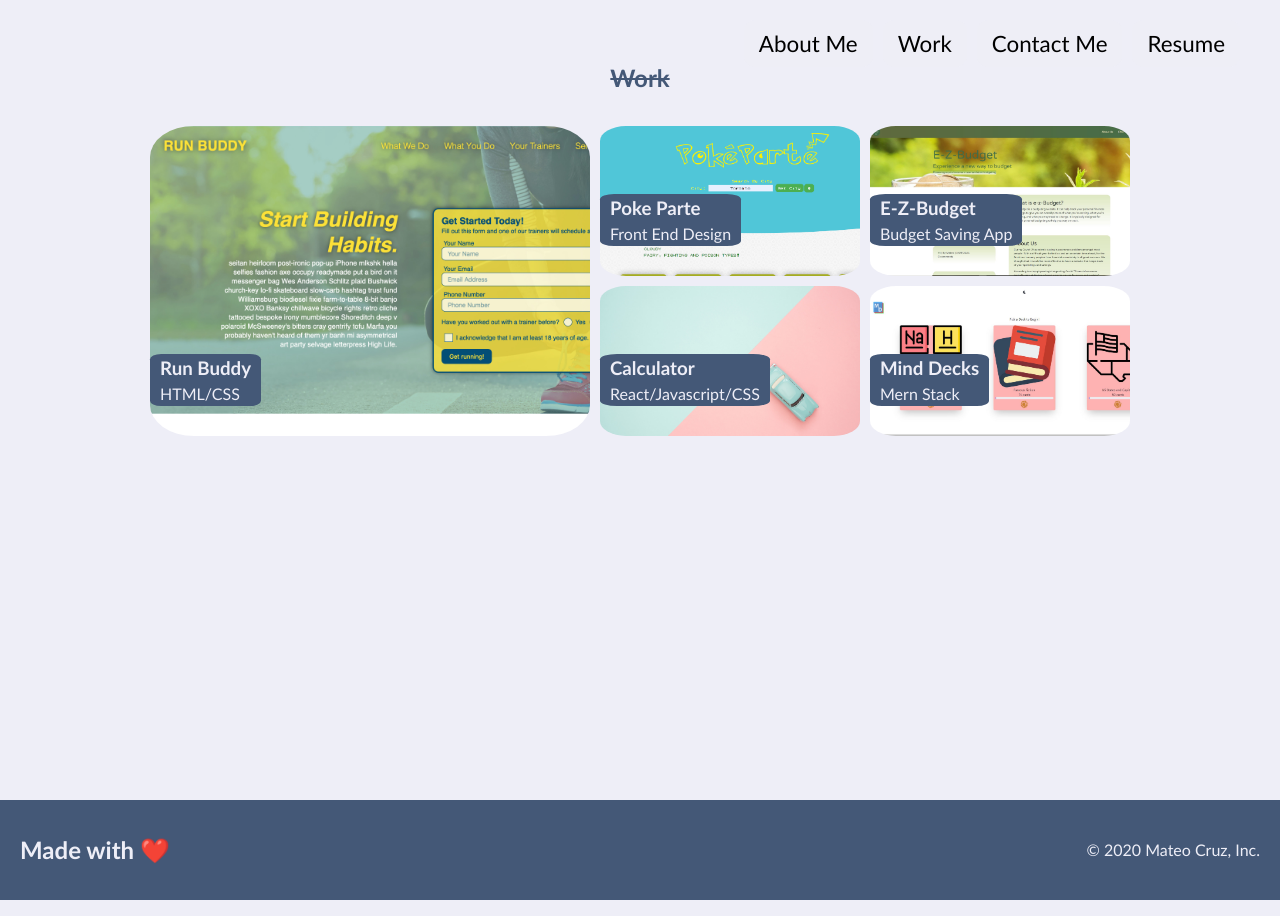
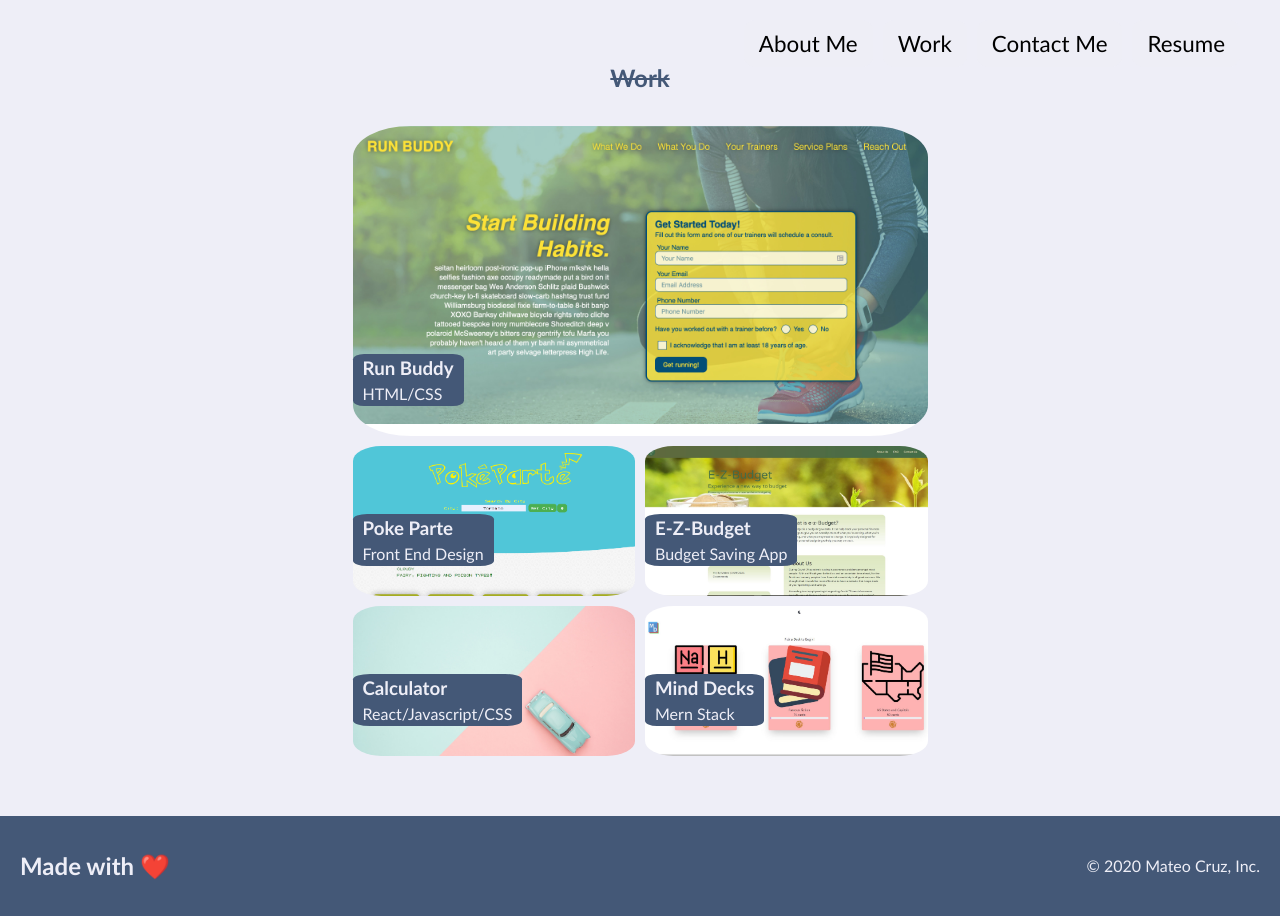
Before and after one commit to cruzma/React-Portfolio, a React (Create React App) app: page / in a window 1280 px wide. Both pictures are taken after a click on the link "Work". Built offline with nearby package versions, Linux system fonts and the light colour scheme.

Commit message:
updated grid layout of projects

```diff
--- a/src/components/ContactForm/index.js
+++ b/src/components/ContactForm/index.js
@@ -4,7 +4,7 @@ import { validateEmail } from '../../utils/helpers';
 
 function Contact(){
 
-    const [formState, setFormState] = useState({ name: '', email: '', message: '', mailSent: false, error: null });
+    const [formState, setFormState] = useState({ name: '', email: '', message: '' });
     const { name, email, message } = formState;
     const [errorMessage, setErrorMessage] = useState('');
 
@@ -45,6 +45,7 @@ function Contact(){
         .catch((err) => {
             console.log('Failed...', err);
         })
+
     }
 
     return(
--- a/src/index.css
+++ b/src/index.css
@@ -154,7 +154,7 @@ section h2{
   column-gap: 10px;
   row-gap: 10px;
   grid-auto-flow: dense;
-  grid-template-columns: repeat(13, 1fr);
+  grid-template-columns: repeat(12, 1fr);
   grid-auto-rows: minmax(150px, 1fr);
   background-blend-mode: soft-light;
 }
@@ -186,31 +186,36 @@ section h2{
 .run-buddy{
   background-image: url(./assets/images/02-run-buddy.jpg);
   background-size: cover;
-  grid-column: 2 / span 5;
+  grid-column: 4 / span 6;
   grid-row: 1 / span 2;
 }
 .poke-parte{
   background-image: url(./assets/images/poke-parte.PNG);
   background-size: cover;
+  grid-column: 4 / span 3;
+  grid-row: 3;
 
 }
 
 .e-z-budget{
   background-image: url(./assets/images/E-z-budget.JPG);
   background-size: cover;
-
+  grid-column: 7 /span 3;
+  grid-row: 3;
 }
 
 .react-calc{
   background-image: url(./assets/images/02-portfolio-3.jpg);
   background-size: cover;
-
+  grid-column: 4 /span 3;
+  grid-row: 4;
 }
 
 .mind-decks{
   background-image: url(./assets/images/mindDecks.JPG);
   background-size: cover;
-
+  grid-column: 7 /span 3;
+  grid-row: 4;
 }
 
 
```
